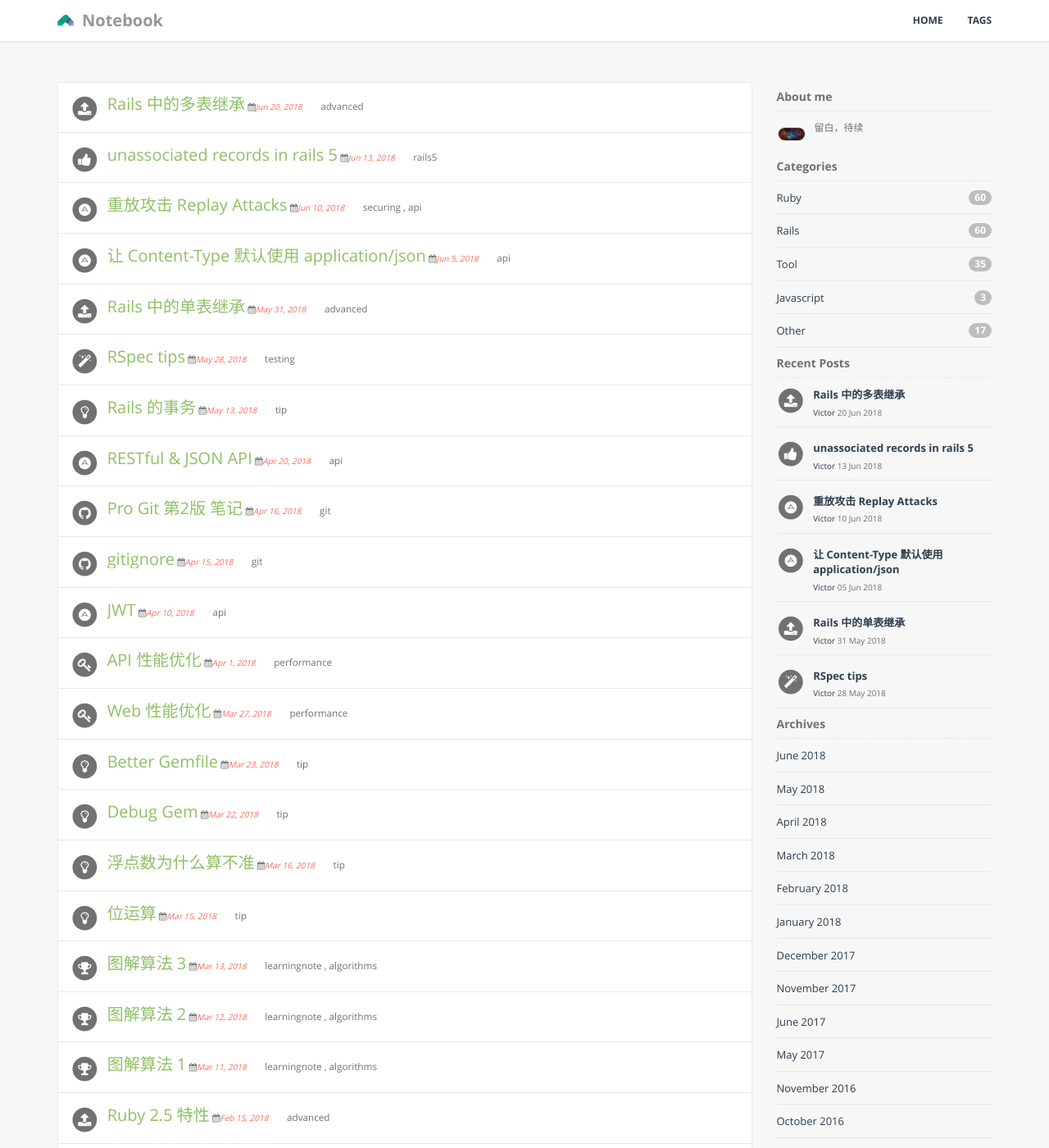
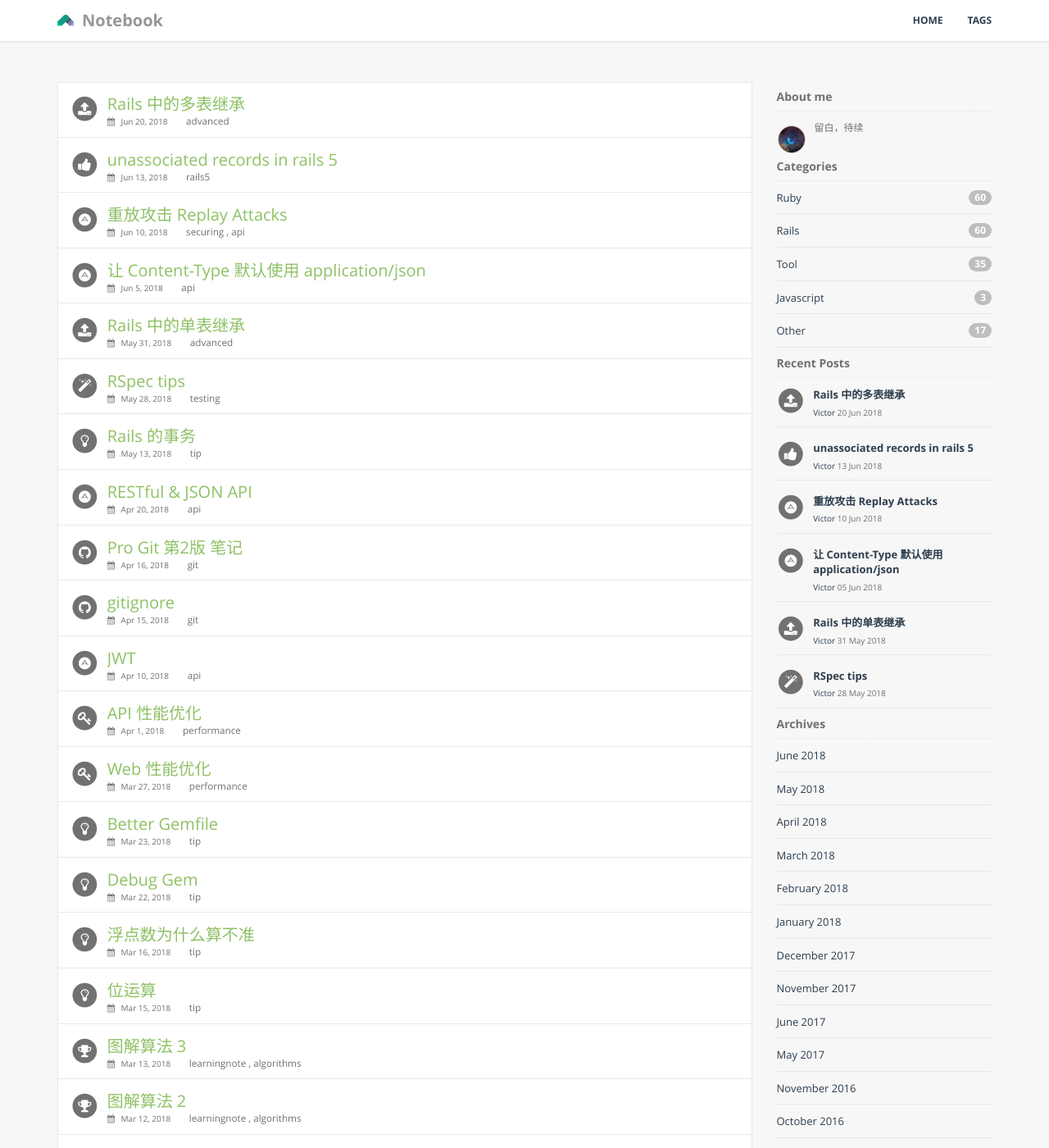
Before and after one commit to zyingming/zyingming.github.io, a Jekyll site: the page built from index.html, in a window 1280 px wide and 1400 px high. Shown: the whole window at 82% size. Built offline with Jekyll 4.4.1, drawn with Linux system fonts in a browser that asks for light colours; the list of posts is cut into pages by our own code.

Commit message:
init blog

```diff
--- a/_includes/author.html
+++ b/_includes/author.html
@@ -1,7 +1,7 @@
 <h5 class="font-semibold">About me</h5>
 <div class="line line-dashed"></div>
 <div class="m-b-lg">
-  <span class="pull-left thumb-sm avatar m-r-sm m-t-xs">
+  <span class="pull-left thumb-sm avatar m-r-sm m-t-xs v-middle">
     <img src="/assets/images/avatar.jpg" class="img-circle">
   </span>
   <p class="clear text-sm">
--- a/_includes/list_post.html
+++ b/_includes/list_post.html
@@ -2,8 +2,9 @@
   {% include display_icon.html %}
   <div class="media-body">
     <a href="{{ post.url | prepend: site.baseurl }}" class="h3 text-success">{{ post.title }}</a>
-    <em class="text-xs font-normal">
-      <i class="fa fa-calendar" aria-hidden="true"></i><span class="text-danger">{{ post.date | date: "%b %-d, %Y" }}</span>
+    <em class="text-xs font-style-normal">
+      <i class="fa fa-calendar" aria-hidden="true" style="margin-right: 5px"></i>
+      <span class="font-normal">{{ post.date | date: "%b %-d, %Y" }}</span>
     </em>
     <small class="m-t-xs left-20">
       {% for post_tag in post.tags %}
--- a/_layouts/post.html
+++ b/_layouts/post.html
@@ -24,7 +24,7 @@
                     <a href="https://github.com/{{ site.github_username }}" class="thumb pull-right m-l">
                       <img src="/assets/images/avatar.jpg" class="img-circle">
                     </a>
-                    <div class="clear">
+                    <div class="clear" style="display: none;">
                       <p>
                         <small class="block text-muted">
                           如果觉得我的文章对您有用，请在支付宝公益平台找个项目捐点钱。
--- a/assets/css/app.css
+++ b/assets/css/app.css
@@ -19,6 +19,7 @@ body {
 }
 .h3 {
   font-size: 20px;
+  display: block;
 }
 a {
   color: #2e3e4e;
@@ -2815,6 +2816,9 @@ fieldset[disabled] .btn-gplus.active {
 .font-bold {
   font-weight: 700;
 }
+.font-style-normal {
+  font-style: normal;
+}
 .text-md {
   font-size: 0.85em;
 }
```
Also changed, not shown: assets/images/avatar.jpg.
